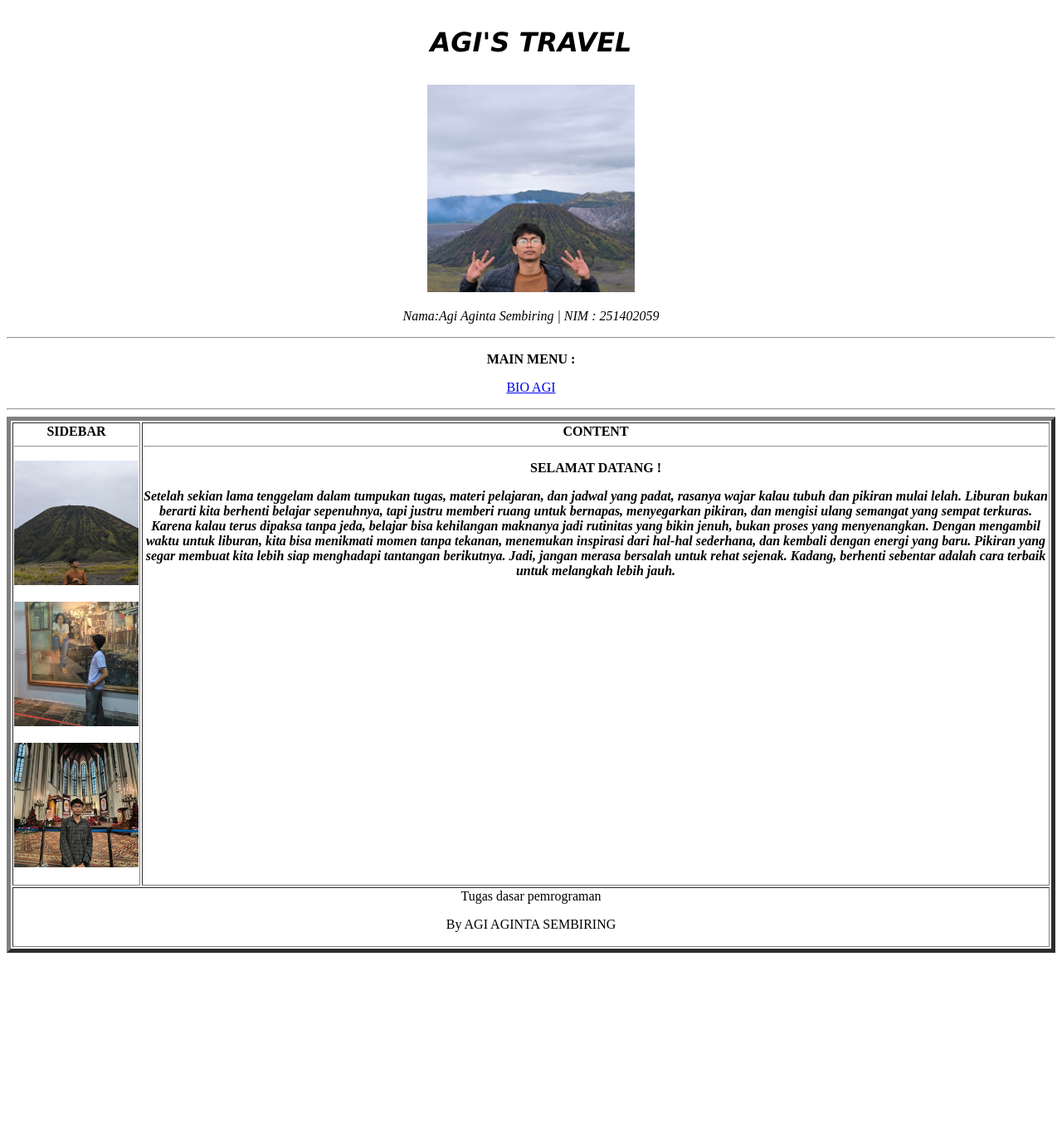
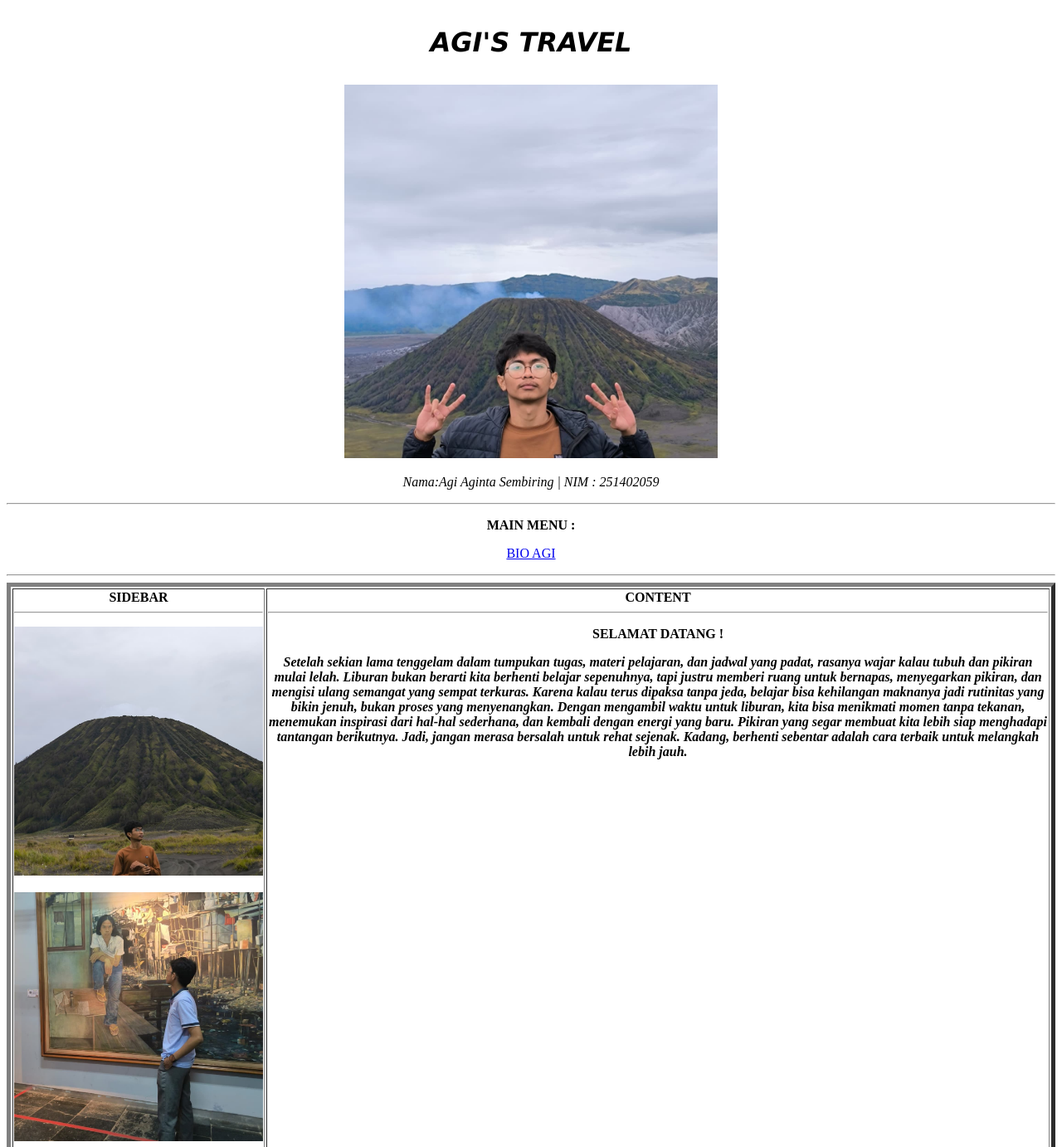
Before and after one commit to agisembiring263-pixel/tugashtml, a plain HTML site: page index.html in a window 1280 px wide. Shown: the top 1382 px of the page at 83% size. Before the commit the page ends 1156 px from the top, so only its background shows below. Drawn offline with Linux system fonts and the light colour scheme.

Commit message:
Add files via upload

```diff
--- a/index.html
+++ b/index.html
@@ -10,7 +10,7 @@
         </p>
     </h1>
     <div style="text-align: center;">
-    <img src="IMG-20250830-WA0015.jpg"width="250" height="250">
+    <img src="IMG-20250830-WA0015.jpg"width="450" height="450">
 </div>
 <P
 style="text-align: center;"><i>Nama:Agi Aginta Sembiring | NIM : 251402059</i>
@@ -25,15 +25,15 @@ style="text-align: center;"><i>Nama:Agi Aginta Sembiring | NIM : 251402059</i>
     <tr>
         <th>SIDEBAR
             <hr>
-            <p><img src="IMG-20250830-WA0010.jpg" width="150" height="150"></p>
-            <p><img src="IMG-20250830-WA0013.jpg" width="150"
-             height="150"></p>
-             <p><img src="IMG-20250830-WA0014.jpg" width="150" height="150" alt=""></p>
+            <p><img src="IMG-20250830-WA0010.jpg" width="300" height="300"></p>
+            <p><img src="IMG-20250830-WA0013.jpg" width="300"
+             height="300"></p>
+             <p><img src="IMG-20250830-WA0014.jpg" width="300" height="300" alt=""></p>
         </th>
         <th style="vertical-align: top;"> CONTENT
             <hr>
             <p>SELAMAT DATANG !</p>
-            <p style="font-style: italic;" style="text-align: center;">Setelah sekian lama tenggelam dalam tumpukan tugas, materi pelajaran, dan jadwal yang padat, rasanya wajar kalau tubuh dan pikiran mulai lelah. Liburan bukan berarti kita berhenti belajar sepenuhnya, tapi justru memberi ruang untuk bernapas, menyegarkan pikiran, dan mengisi ulang semangat yang sempat terkuras. Karena kalau terus dipaksa tanpa jeda, belajar bisa kehilangan maknanya jadi rutinitas yang bikin jenuh, bukan proses yang menyenangkan.
+            <p style="font-style: italic;" style="text-align: center;" style="font: 100;">Setelah sekian lama tenggelam dalam tumpukan tugas, materi pelajaran, dan jadwal yang padat, rasanya wajar kalau tubuh dan pikiran mulai lelah. Liburan bukan berarti kita berhenti belajar sepenuhnya, tapi justru memberi ruang untuk bernapas, menyegarkan pikiran, dan mengisi ulang semangat yang sempat terkuras. Karena kalau terus dipaksa tanpa jeda, belajar bisa kehilangan maknanya jadi rutinitas yang bikin jenuh, bukan proses yang menyenangkan.
 Dengan mengambil waktu untuk liburan, kita bisa menikmati momen tanpa tekanan, menemukan inspirasi dari hal-hal sederhana, dan kembali dengan energi yang baru. Pikiran yang segar membuat kita lebih siap menghadapi tantangan berikutnya. Jadi, jangan merasa bersalah untuk rehat sejenak. Kadang, berhenti sebentar adalah cara terbaik untuk melangkah lebih jauh.</p>
         </th>
     </tr>
```
